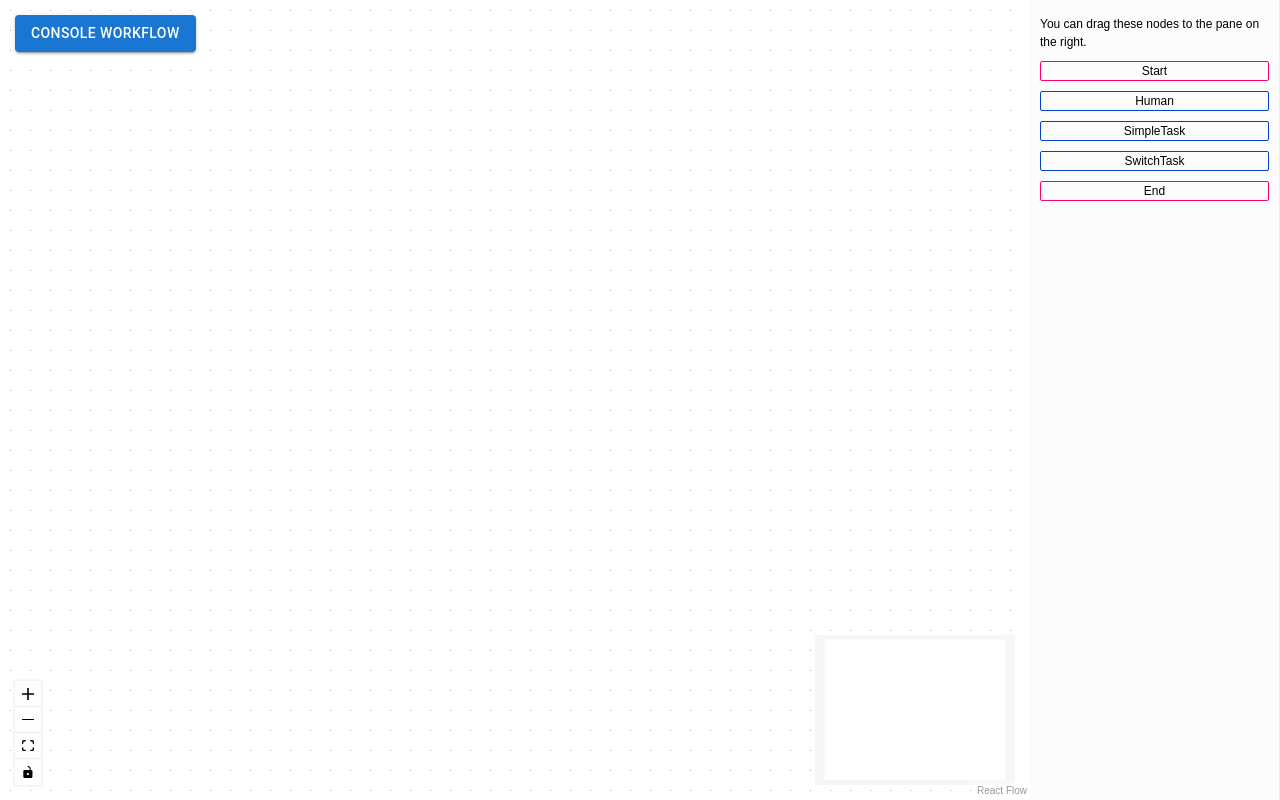
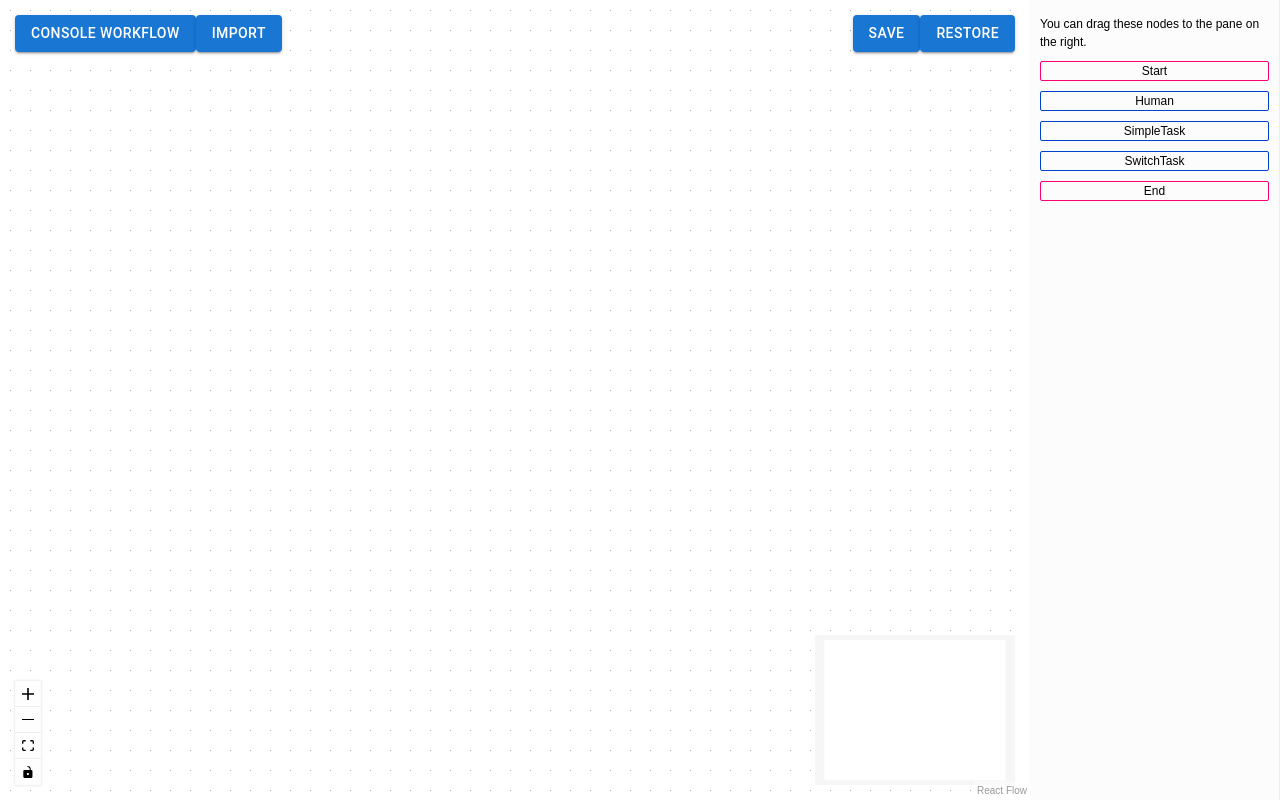
Before and after one commit to jainanuj94/conductor-canvas, a React (Vite) app: page / in a window 1280 px wide. Built offline with nearby package versions, Linux system fonts and the light colour scheme.

Commit message:
add save and restore option

```diff
--- a/src/Canvas.tsx
+++ b/src/Canvas.tsx
@@ -5,7 +5,10 @@ import {
     applyEdgeChanges,
     applyNodeChanges,
     Background,
-    Controls, MiniMap,
+    Controls,
+    Edge, Node,
+    ReactFlowJsonObject,
+    MiniMap,
     Panel,
     ReactFlow,
     useReactFlow
@@ -18,17 +21,20 @@ import {Button} from "@mui/material";
 import ModalComponent from "./components/ModelComponent.tsx";
 import Sidebar from "./components/Sidebar.tsx";
 
-const initialNodes = [];
+const initialNodes: Node[] = [];
 
-const initialEdges = [];
+const initialEdges: Edge[] = [];
 let id = 0;
 const getId = () => `dndnode_${id++}`;
+const flowKey = "sample-flow";
 
 const Canvas = () => {
     const [nodes, setNodes] = useState(initialNodes);
     const [edges, setEdges] = useState(initialEdges);
     const [workflow, setWorkflow] = useState<Workflow>(null);
     const [modelOpen, setModalOpen] = useState(false);
+    const [rfInstance, setRfInstance] = useState<Flow>(null);
+    const { setViewport } = useReactFlow();
 
     const onNodesChange = useCallback(
         (changes) => setNodes((nds) => applyNodeChanges(changes, nds)),
@@ -100,6 +106,28 @@ const Canvas = () => {
         [screenToFlowPosition, type, content],
     );
 
+    const onSave = useCallback(() => {
+        if (rfInstance) {
+            const flow: ReactFlowJsonObject = rfInstance.toObject();
+            localStorage.setItem(flowKey, JSON.stringify(flow));
+        }
+    }, [rfInstance]);
+
+    const onRestore = useCallback(() => {
+        const restoreFlow = async () => {
+            const flow: ReactFlowJsonObject = JSON.parse(localStorage.getItem(flowKey));
+
+            if (flow) {
+                const { x = 0, y = 0, zoom = 1 } = flow.viewport;
+                setNodes(flow.nodes || []);
+                setEdges(flow.edges || []);
+                setViewport({ x, y, zoom });
+            }
+        };
+
+        restoreFlow();
+    }, [setNodes, setViewport]);
+
     const showAlert = () => {
         const workflow: Workflow = {
             name: "WorkflowName",
@@ -143,6 +171,7 @@ const Canvas = () => {
                         onConnect={onConnect}
                         onDrop={onDrop}
                         onDragOver={onDragOver}
+                        onInit={setRfInstance}
                         nodeTypes={nodeTypes}
                         fitView
                     >
@@ -151,6 +180,11 @@ const Canvas = () => {
                                 Console Workflow
                             </Button>
                             <ModalComponent open={modelOpen} handleClose={closeModal}  jsonContent={workflow}/>
+                            <Button type={"button"} variant="contained" className={"m-4 p-4"}> Import </Button>
+                        </Panel>
+                        <Panel position={"top-right"}>
+                            <Button type={"button"} variant="contained" className={"m-4 p-4"} onClick={onSave}> Save </Button>
+                            <Button type={"button"} variant="contained" className={"m-4 p-4"} onClick={onRestore}> Restore </Button>
                         </Panel>
                         <Background />
                         <Controls />
```
